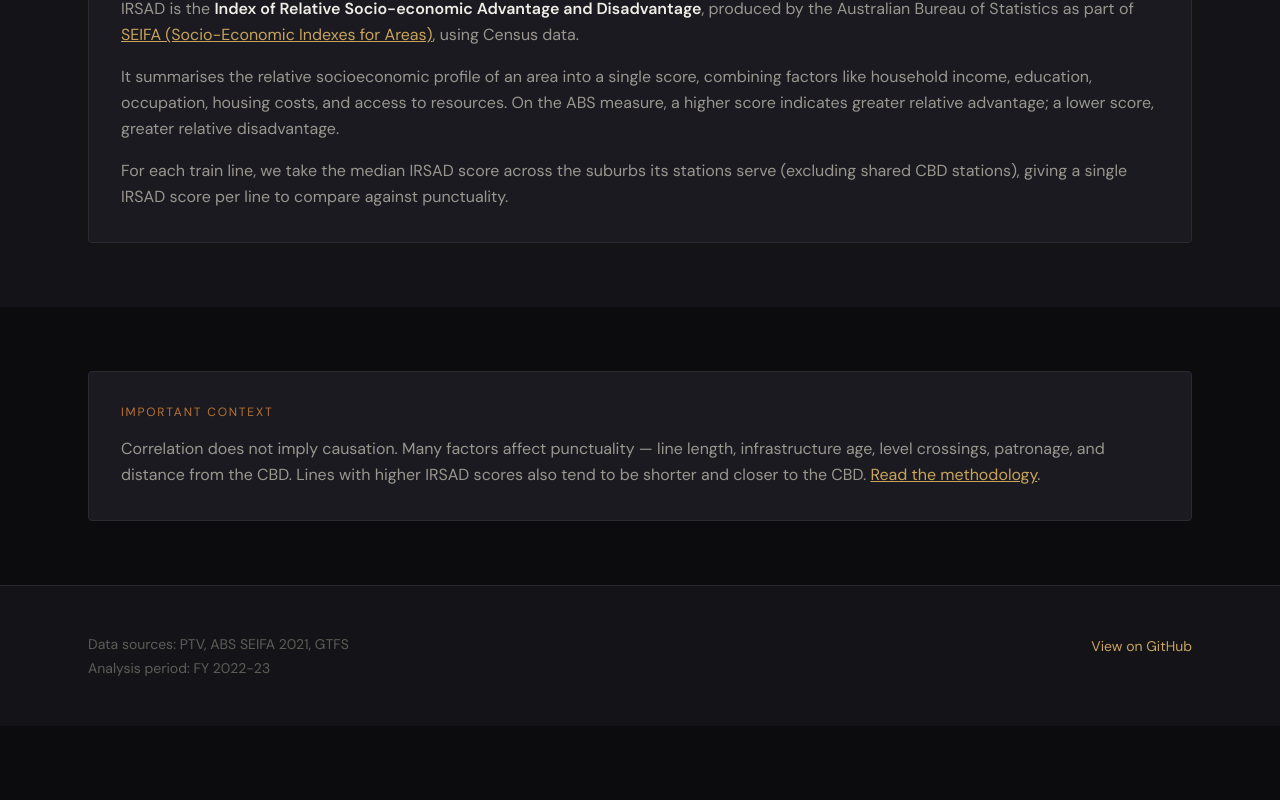
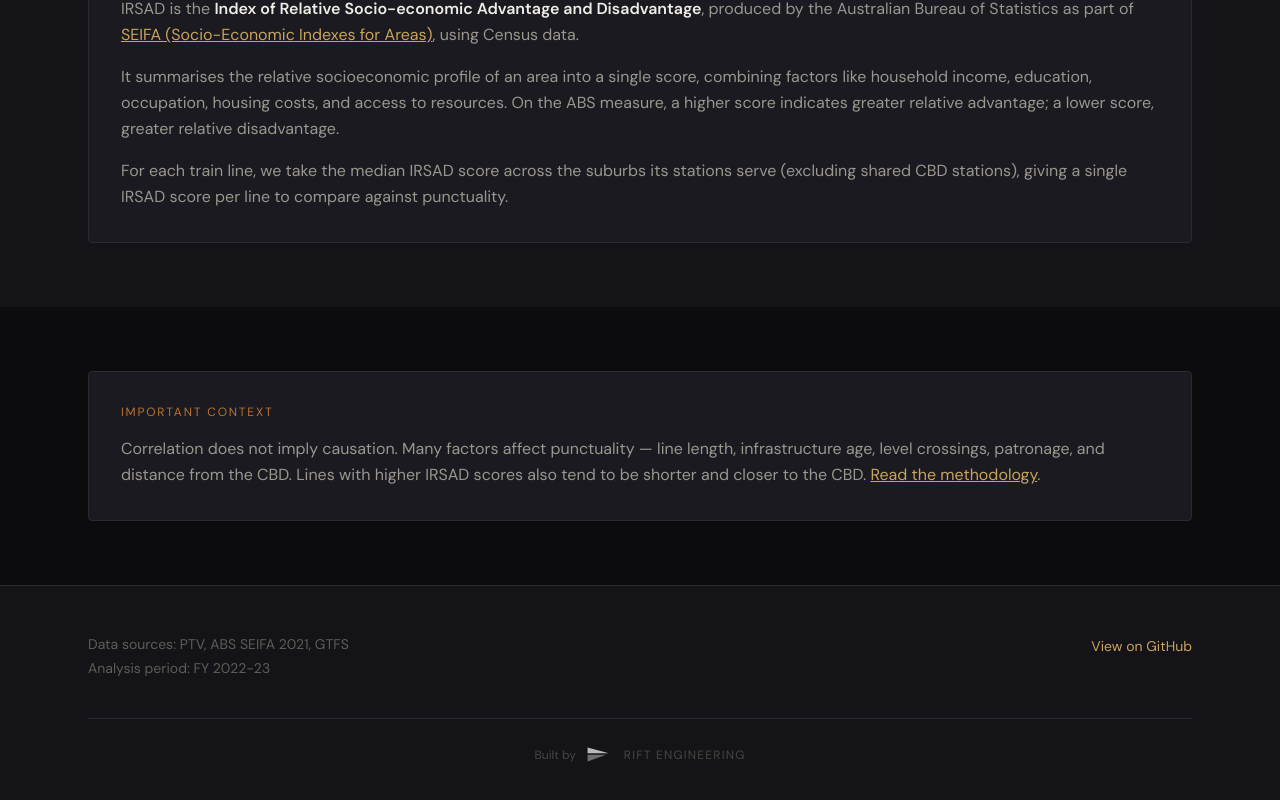
Before and after one commit to rp680180-lang/melbourne-train-delays, a Next.js app in the folder web/: page / in a window 1280 px wide. Shown: the part 2054-2854 px from the top of the page. Before the commit the page ends 2780 px from the top, so only its background shows below. Built offline with nearby package versions, Linux system fonts and the light colour scheme.

Commit message:
Add Rift Engineering attribution to footer
Small logomark + link to riftengineering.com.au, centered at the bottom
of the footer below a divider.

```diff
--- a/web/app/layout.tsx
+++ b/web/app/layout.tsx
@@ -77,6 +77,31 @@ function Footer() {
             </a>
           </div>
         </div>
+        <div
+          className="mt-10 pt-6 flex justify-center"
+          style={{ borderTop: '1px solid var(--border)' }}
+        >
+          <a
+            href="https://riftengineering.com.au"
+            target="_blank"
+            rel="noopener noreferrer"
+            className="flex items-center gap-2 text-xs transition-opacity"
+            style={{ color: 'var(--text-muted)', opacity: 0.7 }}
+            aria-label="Built by Rift Engineering"
+          >
+            <span>Built by</span>
+            <img
+              src="/rift-mark.svg"
+              alt="Rift Engineering"
+              width={32}
+              height={23}
+              style={{ display: 'block' }}
+            />
+            <span style={{ letterSpacing: '0.1em', textTransform: 'uppercase' }}>
+              Rift Engineering
+            </span>
+          </a>
+        </div>
       </div>
     </footer>
   );
```
Also changed, not shown: web/public/rift-mark.svg (added).
